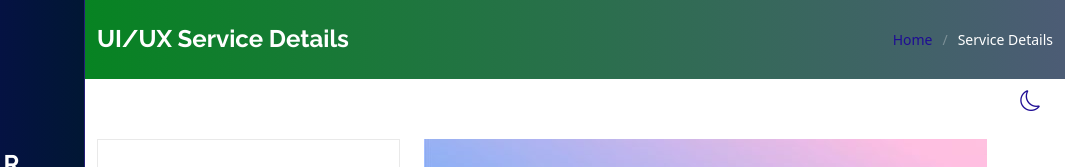
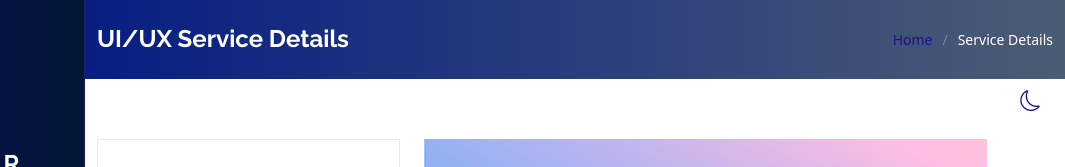
Before and after one commit to Sarathkio/Sarath_Profile, a website: page UI-UX.html in a window 1280 px wide. Shown: the top 167 px of the page, 215-1280 px from the left. Drawn offline with Linux system fonts and the light colour scheme.

Commit message:
Update main.css

```diff
--- a/assets/css/main.css
+++ b/assets/css/main.css
@@ -626,7 +626,7 @@ h6 {
 --------------------------------------------------------------*/
 .page-title {
   color: var(--default-color);
-  background: linear-gradient(90deg, rgb(7, 131, 34), rgb(76, 92, 117));
+  background: linear-gradient(90deg, rgb(7, 30, 131), rgb(76, 92, 117));
 
   padding: 25px 0;
   position: relative;
```
